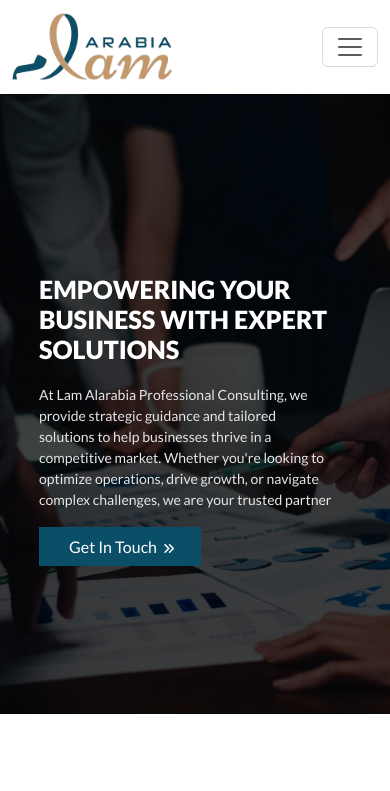
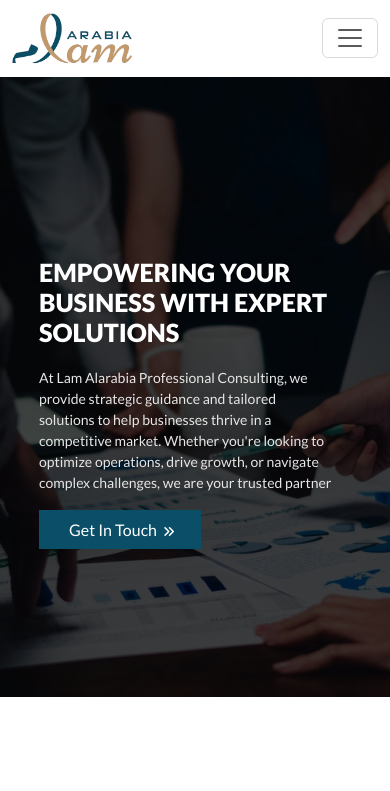
Before and after one commit to hassan19071/Lam-Al-Arabia, a React (Create React App) app: page / in a window 390 px wide. Shown: the top 791 px of the page. Built offline with nearby package versions, Linux system fonts and the light colour scheme.

Commit message:
some changes

```diff
--- a/src/components/style/navbar.scss
+++ b/src/components/style/navbar.scss
@@ -49,10 +49,13 @@
 
   .navbar-brand {
     img {
-      width: 80%; /* Makes the logo width responsive */
+      width: 70%; /* Makes the logo width responsive */
       max-width: 200px; /* Maximum width to ensure the logo doesn’t get too big */
       min-width: 100px; /* Minimum width to ensure the logo doesn’t get too small */
       height: auto;
+      @media (max-width:991px) {
+        width: 60%;
+      }
     }
   }
   .nav-item {
```
